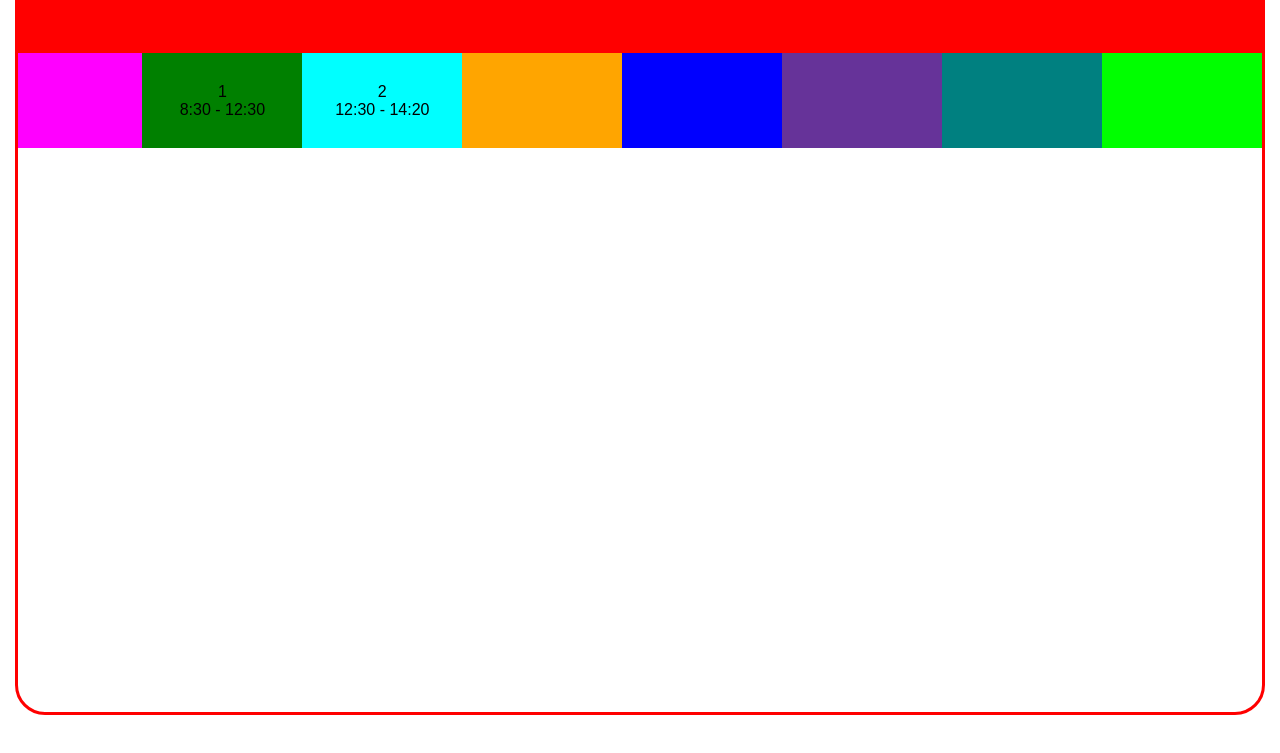
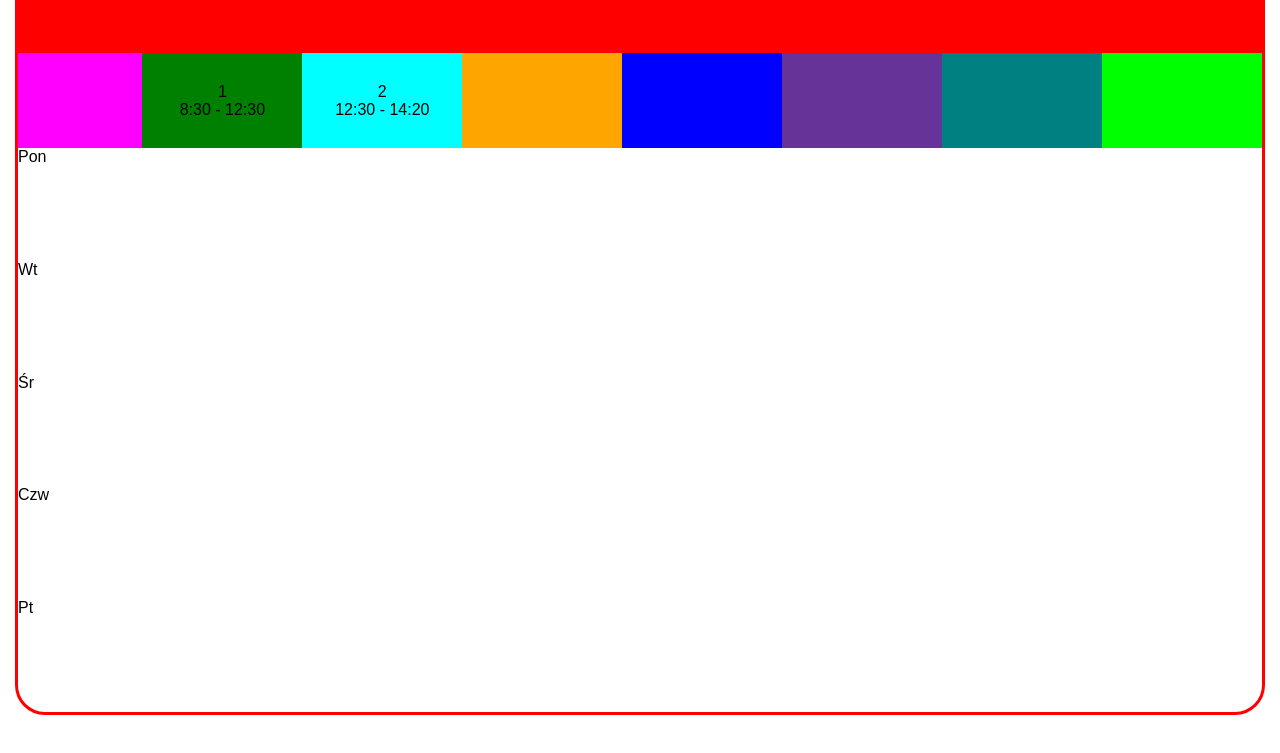
Before and after one commit to sakrymo/SAN-Plan-Lekcji, a plain HTML site: page index.html in a window 1280 px wide. Shown: the part 123-876 px from the top of the page. Drawn offline with Linux system fonts and the light colour scheme.

Commit message:
Update index.html

```diff
--- a/index.html
+++ b/index.html
@@ -34,11 +34,11 @@
     <div class="timeslot t6"></div>
     <div class="timeslot t7"></div>
 
-    <div class="day pn"></div>
-    <div class="day wt"></div>
-    <div class="day sr"></div>
-    <div class="day cz"></div>
-    <div class="day pt"></div>
+    <div class="day pn">Pon</div>
+    <div class="day wt">Wt</div>
+    <div class="day sr">Śr</div>
+    <div class="day cz">Czw</div>
+    <div class="day pt">Pt</div>
   </div>
 
   <script src="index.js"></script>
```
